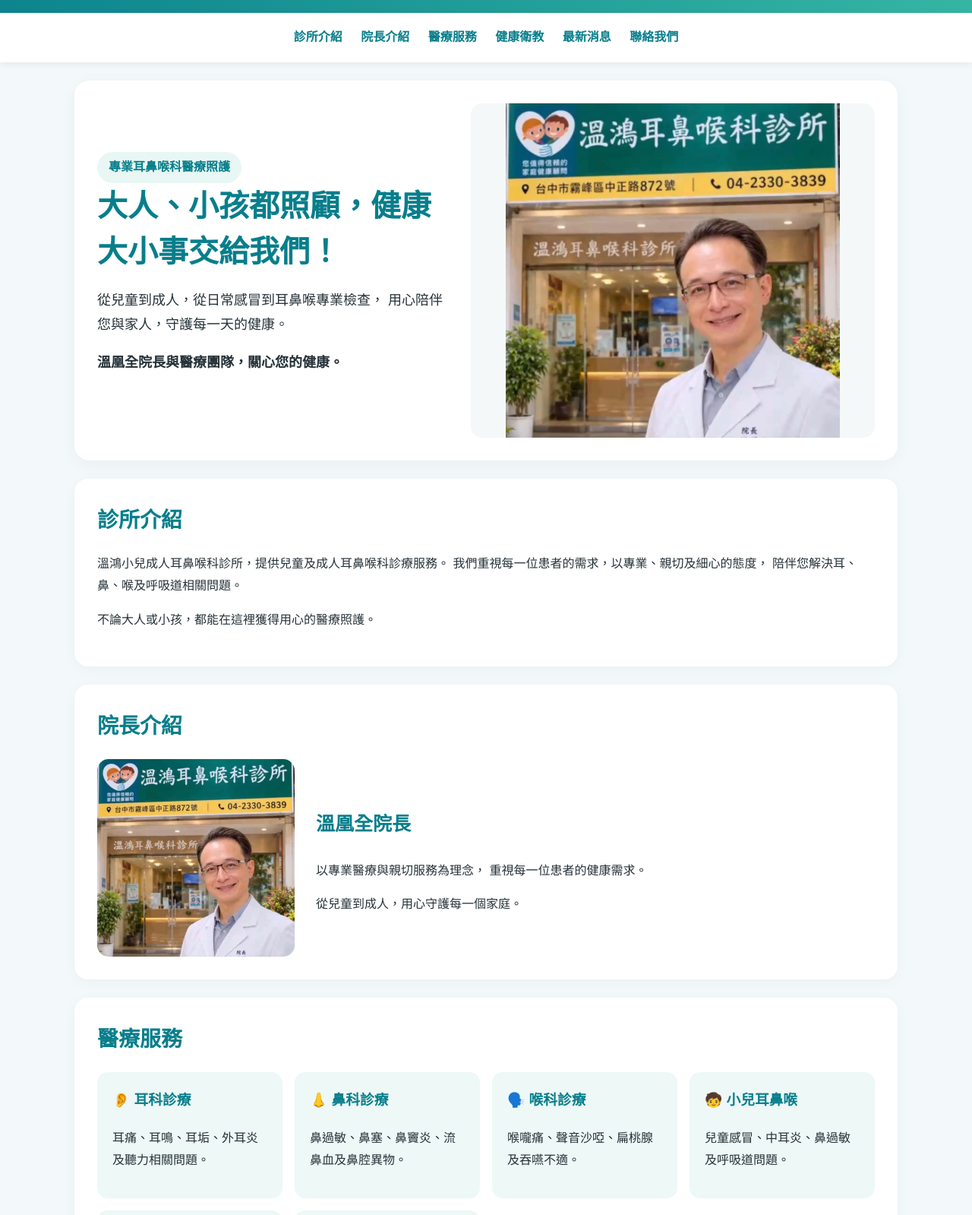
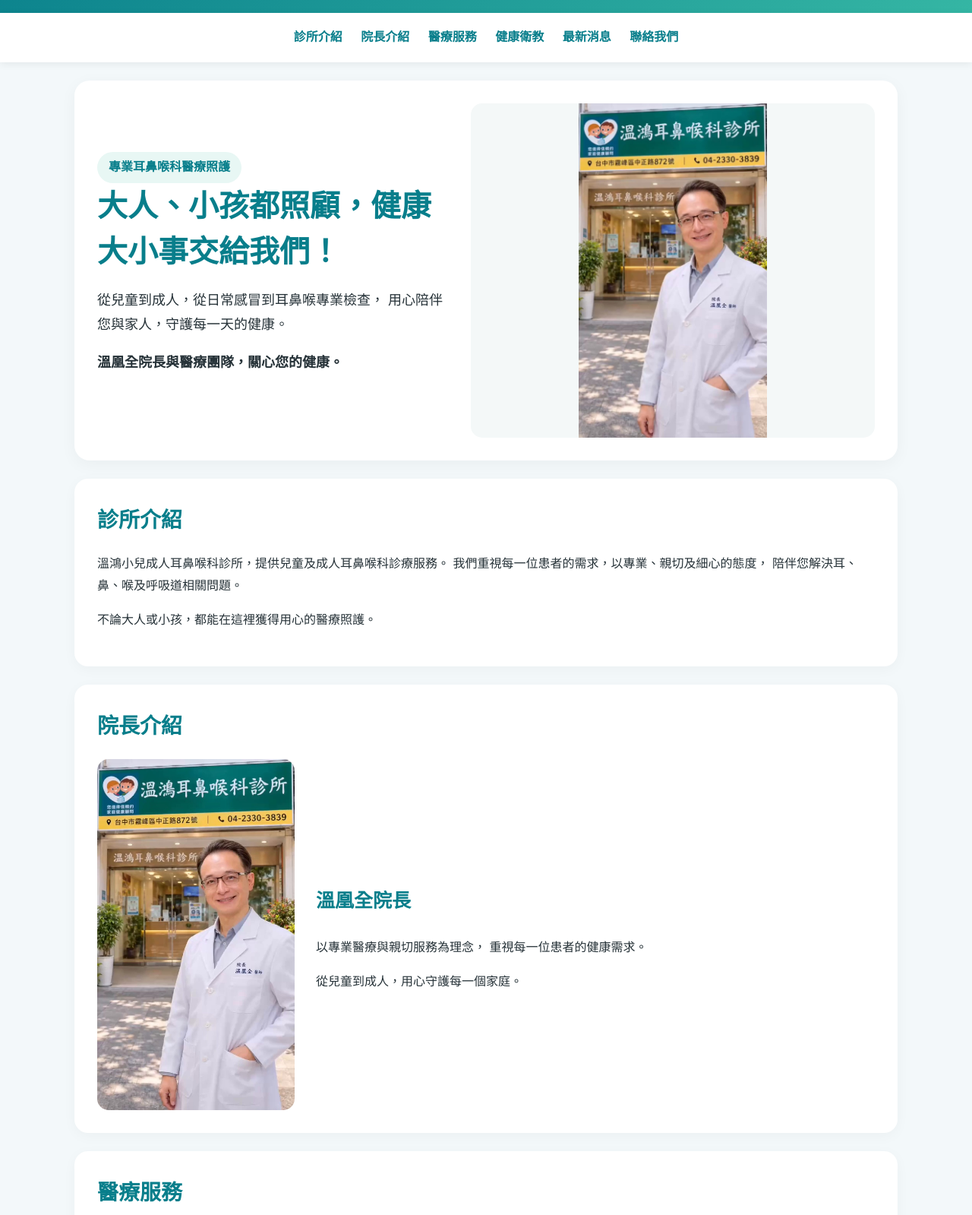
Before and after one commit to fet0930058939-cpu/wenhong-ent-clinic, a plain HTML site: page index.html in a window 1280 px wide. Shown: the part 160-1759 px from the top of the page at 76% size. Drawn offline with Linux system fonts and the light colour scheme.

Commit message:
Update index.html

```diff
--- a/index.html
+++ b/index.html
@@ -155,7 +155,7 @@ footer p{margin:5px}
       </p>
       <p><strong>溫凰全院長與醫療團隊，關心您的健康。</strong></p>
     </div>
-    <img src="IMG_5671.jpeg" alt="溫凰全院長與溫鴻小兒成人耳鼻喉科診所形象照片">
+    <img src="下載.jpg" alt="溫凰全院長與溫鴻小兒成人耳鼻喉科診所形象照片">
   </div>
 
   <section id="about">
@@ -171,7 +171,7 @@ footer p{margin:5px}
   <section id="doctor">
     <h2 class="section-title">院長介紹</h2>
     <div class="doctor">
-      <img src="IMG_5671.jpeg" alt="溫凰全院長診所形象照片">
+      <img src="下載.jpg" alt="溫凰全院長診所形象照片">
       <div class="doctor-info">
         <h3>溫凰全院長</h3>
         <p>
```
